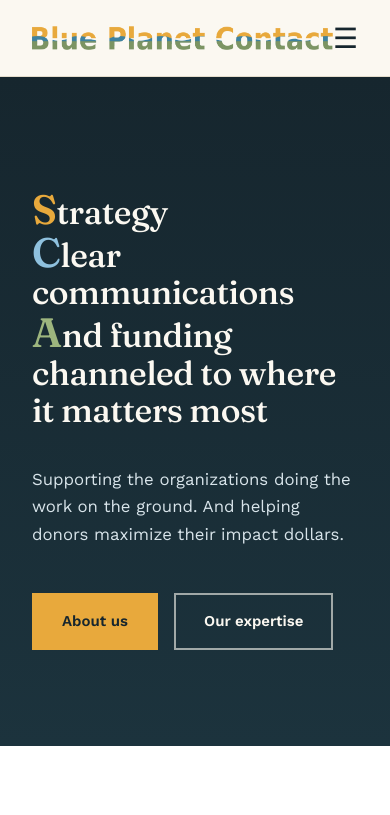
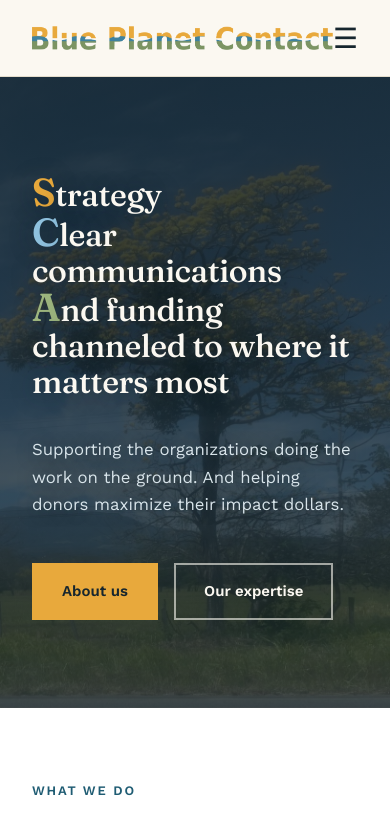
Before and after one commit to djlambchop/blue-planet-contact, a plain HTML site: page index.html in a window 390 px wide. Shown: the top 815 px of the page. Drawn offline with nearby package versions, Linux system fonts and the light colour scheme.

Commit message:
Add files via upload

```diff
--- a/index.html
+++ b/index.html
@@ -82,7 +82,7 @@
   </div>
 </header>
 
-<section class="hero">
+<section class="hero hero-photo">
   <div class="wrap">
     <h1><span class="h-line"><span class="h-init h-gold">S</span>trategy</span><span class="h-line"><span class="h-init h-sky">C</span>lear communications</span><span class="h-line"><span class="h-init h-sage">A</span>nd funding channeled to where it matters most</span></h1>
     <p class="tagline">Supporting the organizations doing the work on the ground. And helping donors maximize their impact dollars.</p>
--- a/styles.css
+++ b/styles.css
@@ -145,3 +145,26 @@ section{padding:96px 0;}
 .quote.dark p{color:var(--cream);}
 .quote.dark footer{color:#9FB4BE;}
 .quote.dark footer strong{color:var(--gold);}
+
+/* HERO PHOTO (home) */
+.hero-photo{
+  background-color:var(--navy);
+  background-image:linear-gradient(90deg,rgba(22,38,46,.92) 0%,rgba(22,38,46,.78) 38%,rgba(22,38,46,.18) 72%,rgba(22,38,46,0) 100%),url('hero-yellow-tree.jpg');
+  background-size:cover;
+  background-position:center 62%;
+  padding:140px 0 128px;
+}
+.hero-photo h1{max-width:12em;font-size:clamp(2rem,4.4vw,3.3rem);text-shadow:0 2px 24px rgba(22,38,46,.45);}
+.hero-photo .tagline{max-width:520px;text-shadow:0 1px 16px rgba(22,38,46,.5);}
+@media(max-width:760px){
+  .hero-photo{background-image:linear-gradient(180deg,rgba(22,38,46,.88) 0%,rgba(22,38,46,.72) 100%),url('hero-yellow-tree.jpg');background-position:70% center;padding:96px 0 88px;}
+  .hero-photo h1{max-width:none;}
+}
+
+/* PHOTO PAIR (expertise) */
+.photo-pair{display:grid;grid-template-columns:1fr 1fr;gap:28px;margin-top:44px;}
+.photo-pair figure{margin:0;}
+.photo-pair img{width:100%;aspect-ratio:4/3;object-fit:cover;display:block;}
+.photo-pair figcaption{margin-top:12px;font-size:14px;font-weight:600;letter-spacing:.06em;text-transform:uppercase;color:var(--ocean);}
+@media(max-width:700px){.photo-pair{grid-template-columns:1fr;}}
+.photo-pair figcaption span{display:block;margin-top:4px;font-size:13px;font-weight:400;letter-spacing:0;text-transform:none;color:var(--body);}
```
Also changed, not shown: expertise.html (+4 -0 lines), expertise-canoe.jpg (added), expertise-tracks.jpg (added), hero-yellow-tree.jpg (added).
